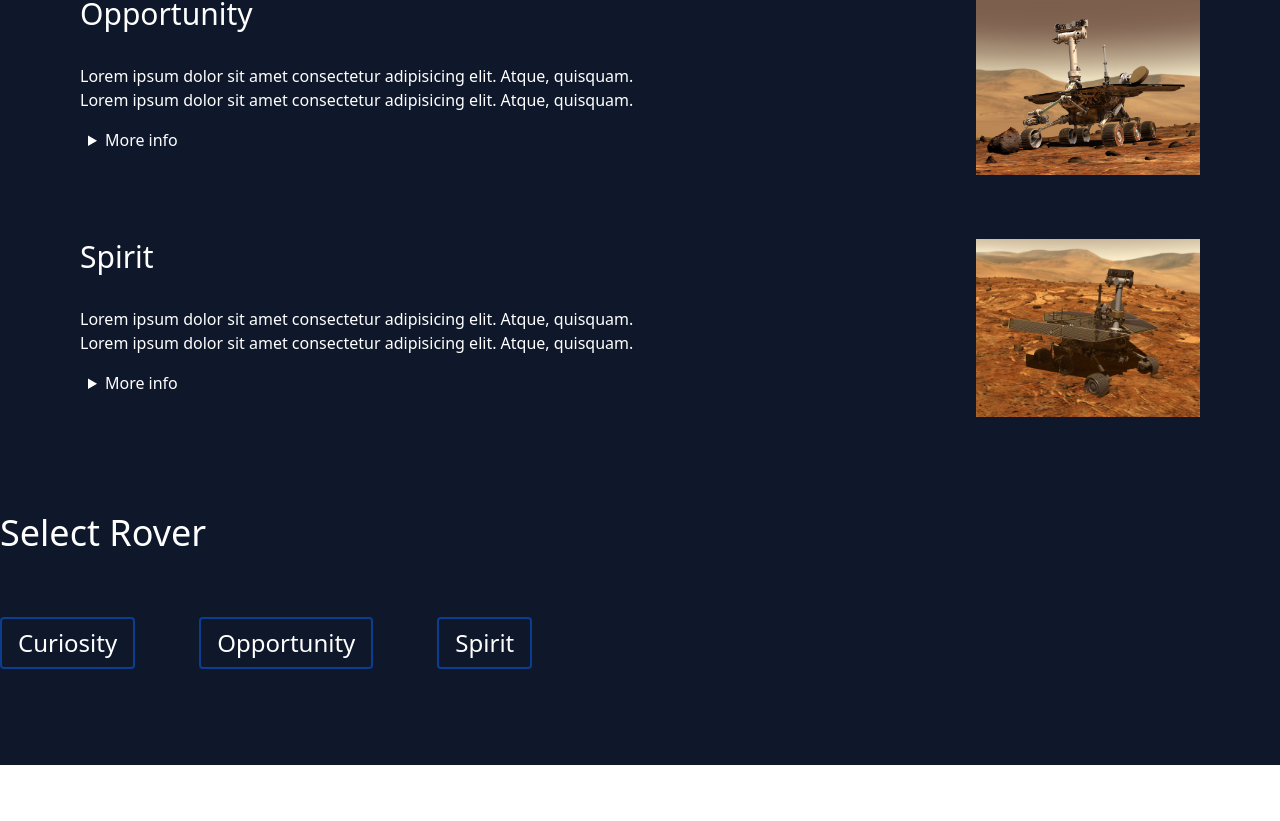
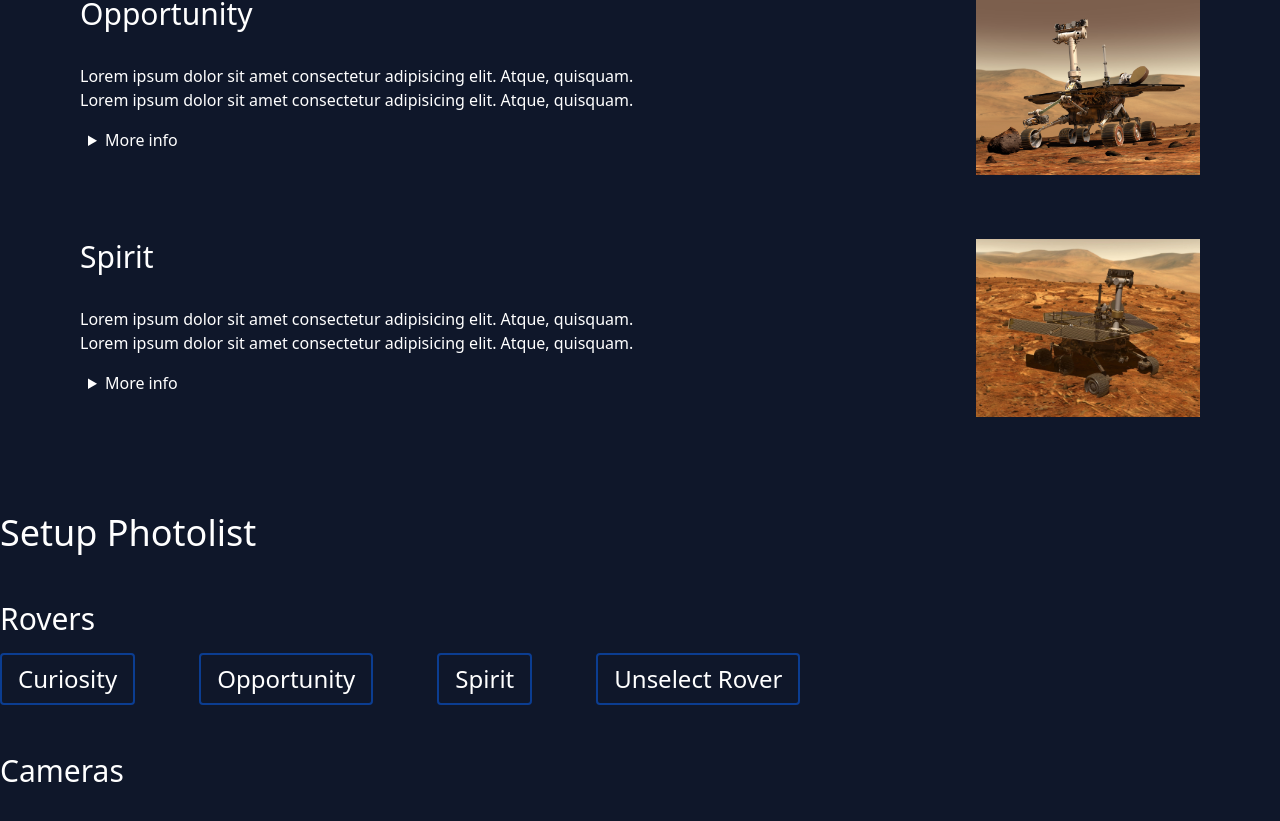
Before and after one commit to Wordllban/react-mars-rovers, a React (Create React App) app: page / in a window 1280 px wide. Shown: the part 1312-2133 px from the top of the page. Before the commit the page ends 2077 px from the top, so only its background shows below. Built offline with nearby package versions, Linux system fonts and the light colour scheme.

Commit message:
Features - added unselect rover button

```diff
--- a/src/components/select/Select.tsx
+++ b/src/components/select/Select.tsx
@@ -3,7 +3,7 @@
 import { sol } from '../../types/types';
 
 export const Select = () => {
-    const [rover, setRover] = useState<string | null | undefined>();
+    const [rover, setRover] = useState<string | null | undefined>("");
     const [camera, setCamera] = useState<string | null | undefined>("")
     const [sol, setSol] = useState<sol | null | undefined>("")
 
@@ -12,28 +12,39 @@
        setRover(newRover);
     }
 
+    const cameraHandler = () => {
 
+    }
 
     return (
         <section className='py-8'>
             <div className='container mx-auto'>
-                <h2 className='text-4xl'>Select Rover</h2>
+                <h2 className='text-4xl'>Setup Photolist</h2>
 
-                <div className='my-16 space-x-16'>
-                    <button name="curiosity" onClick={roverHandler} disabled={rover == "curiosity" ? true : false}
-                        className='btn-rover'                    >
+                <div className='my-12'>
+                    <h3 className='block text-3xl mb-4'>Rovers</h3>
+                    <button name="curiosity" onClick={roverHandler} disabled={rover === "curiosity" ? true : false}
+                        className='btn-rover mr-16'                    >
                         Curiosity
                     </button>
-                    <button name="opportunity" onClick={roverHandler} disabled={rover == "opportunity" ? true : false}
-                        className='btn-rover'
+                    <button name="opportunity" onClick={roverHandler} disabled={rover === "opportunity" ? true : false}
+                        className='btn-rover mr-16'
                     >
                         Opportunity
                     </button>
-                    <button name="spirit" onClick={roverHandler} disabled={rover == "spirit" ? true : false}
-                        className='btn-rover'
+                    <button name="spirit" onClick={roverHandler} disabled={rover === "spirit" ? true : false}
+                        className='btn-rover mr-16'
                     >
                         Spirit
                     </button>
+                    <button onClick={() => setRover("")} className='btn-rover'>
+                        Unselect Rover
+                    </button>
+                </div>
+
+                <div className=''>
+                    <h3 className='block text-3xl mb-4'>Cameras</h3>
+
                 </div>
             </div>
         </section>
```
